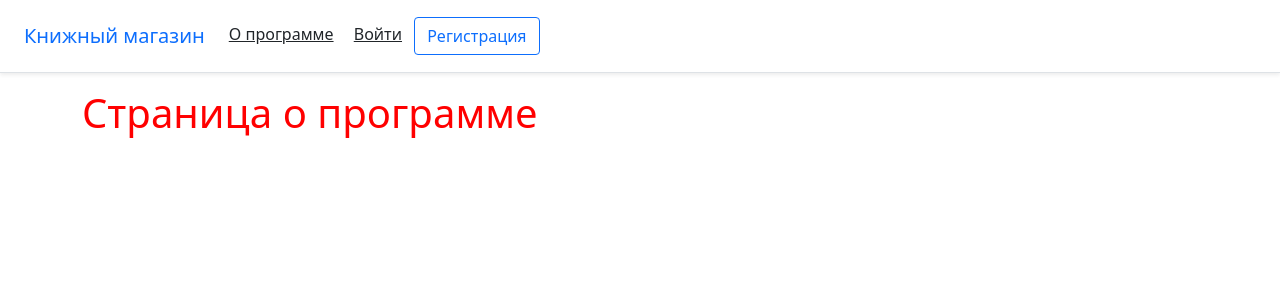
After one commit to Andrei2020-web/Bookstore, a Django app: page /about/ in a window 1280 px wide. The commit adds this page. Shown: the top 300 px of the page. Run offline with Django 4.2, Linux system fonts and the light colour scheme.

Commit message:
Настроены статические ресурсы, добавлен Bootstrap и Crispy-forms для улучшения стиля. Добавлена страница "О программе" + модульные тесты для неё.

```diff
--- a/pages/urls.py
+++ b/pages/urls.py
@@ -1,7 +1,8 @@
 from django.urls import path
-from .views import HomePageView
+from .views import HomePageView, AboutPageView
 
 urlpatterns = [
     # добавлен url домашней страницы
-    path('', HomePageView.as_view(), name='home')
+    path('', HomePageView.as_view(), name='home'),
+    path('about/', AboutPageView.as_view(), name='about'),
 ]
--- a/pages/views.py
+++ b/pages/views.py
@@ -2,3 +2,7 @@ from django.views.generic import TemplateView
 
 class HomePageView(TemplateView):
     template_name = 'home.html'
+
+
+class AboutPageView(TemplateView):
+    template_name = 'about.html'
--- /dev/null
+++ b/static/css/base.css
@@ -0,0 +1,8 @@
+h1 {
+  color: red;
+}
+
+.bookcover {
+  height: 300px;
+  width: auto;
+}
--- /dev/null
+++ b/static/js/base.js
@@ -0,0 +1 @@
+console.log('JavaScript here!')
--- a/templates/_base.html
+++ b/templates/_base.html
@@ -1,13 +1,41 @@
+{% load static %}
 <!DOCTYPE html>
 <html>
 <head>
   <meta charset="utf-8">
-<title>{% block title %}Книжный магазин{% endblock title %}</title>
+  <title>{% block title %}Книжный магазин{% endblock title %}</title>
+  <!-- CSS -->
+  <link href="https://cdn.jsdelivr.net/npm/bootstrap@5.1.3/dist/css/bootstrap.min.css"
+        rel="stylesheet"
+        integrity="sha384-1BmE4kWBq78iYhFldvKuhfTAU6auU8tT94WrHftjDbrCEXSU1oBoqyl2QvZ6jIW3"
+        crossorigin="anonymous">
+  <link rel="stylesheet" href="{% static 'css/base.css' %}">
 </head>
 <body>
-  <div class="container">
-    {% block content %}
-    {% endblock content %}
+<header>
+  <!-- Fixed navbar -->
+  <div class="d-flex flex-column flex-md-row align-items-center p-3 px-md-4
+mb-3 bg-white border-bottom shadow-sm">
+    <a href="{% url 'home' %}" class="navbar-brand my-0 mr-md-auto
+font-weight-normal">Книжный магазин</a>
+    <nav class="my-2 my-md-0 mr-md-3">
+      <a class="p-2 text-dark" href="{% url 'about' %}">О программе</a>
+      {% if user.is_authenticated %}
+      <a class="p-2 text-dark" href="{% url 'logout' %}">Выйти</a>
+      {% else %}
+      <a class="p-2 text-dark" href="{% url 'login' %}">Войти</a>
+      <a class="btn btn-outline-primary"
+         href="{% url 'signup' %}">Регистрация</a>
+      {% endif %}
+    </nav>
   </div>
+</header>
+<div class="container">
+  {% block content %}
+  {% endblock content %}
+</div>
+<script src="https://cdn.jsdelivr.net/npm/bootstrap@5.1.3/dist/js/bootstrap.bundle.min.js" integrity="sha384-ka7Sk0Gln4gmtz2MlQnikT1wXgYsOg+OMhuP+IlRH9sENBO0LRn5q+8nbTov4+1p" crossorigin="anonymous"></script>
+  <!-- JavaScript -->
+  <script src="{% static 'js/base.js' %}"></script>
 </body>
 </html>
--- /dev/null
+++ b/templates/about.html
@@ -0,0 +1,7 @@
+{% extends '_base.html' %}
+
+{% block title %}О программе{% endblock title %}
+
+{% block content %}
+  <h1>Страница о программе</h1>
+{% endblock content %}
--- a/templates/home.html
+++ b/templates/home.html
@@ -1,11 +1,13 @@
 {% extends '_base.html' %}
+{% load static %}
 
 {% block title %}Домашняя страница{% endblock title %}
 
 {% block content %}
   <h1>Домашняя страница</h1>
+  <img class="bookcover" src="{% static 'images/dfp_cover_31.png' %}">
   {% if user.is_authenticated %}
-    Hi, {{ user.email }}!
+    <p>Hi, {{ user.email }}!</p>
     <p><a href="{% url 'logout' %}">Выход</a></p>
   {% else %}
     <p>Вы не вошли в систему</p>
--- a/templates/registration/login.html
+++ b/templates/registration/login.html
@@ -1,4 +1,5 @@
 {% extends '_base.html' %}
+{% load crispy_forms_tags %}
 
 {% block title %}Войти{% endblock title %}
 
@@ -6,7 +7,7 @@
   <h2>Войти</h2>
   <form method="post">
     {% csrf_token %}
-    {{ form.as_p }}
-    <button type="submit">Войти</button>
+    {{ form|crispy }}
+    <button class="btn btn-success" type="submit">Войти</button>
   </form>
 {% endblock content %}
--- a/templates/registration/signup.html
+++ b/templates/registration/signup.html
@@ -1,4 +1,6 @@
 {% extends '_base.html' %}
+{% load crispy_forms_tags %}
+
 
 {% block title %}Регистрация{% endblock title %}
 
@@ -6,7 +8,7 @@
   <h2>Регистрация</h2>
   <form method="post">
     {% csrf_token %}
-    {{ form.as_p }}
-    <button type="submit">Зарегистрировать</button>
+    {{ form|crispy }}
+    <button class="btn btn-success" type="submit">Зарегистрировать</button>
   </form>
 {% endblock content %}
```
Also changed, not shown: config/settings.py (+15 -0 lines), pages/tests.py (+33 -1 lines).
